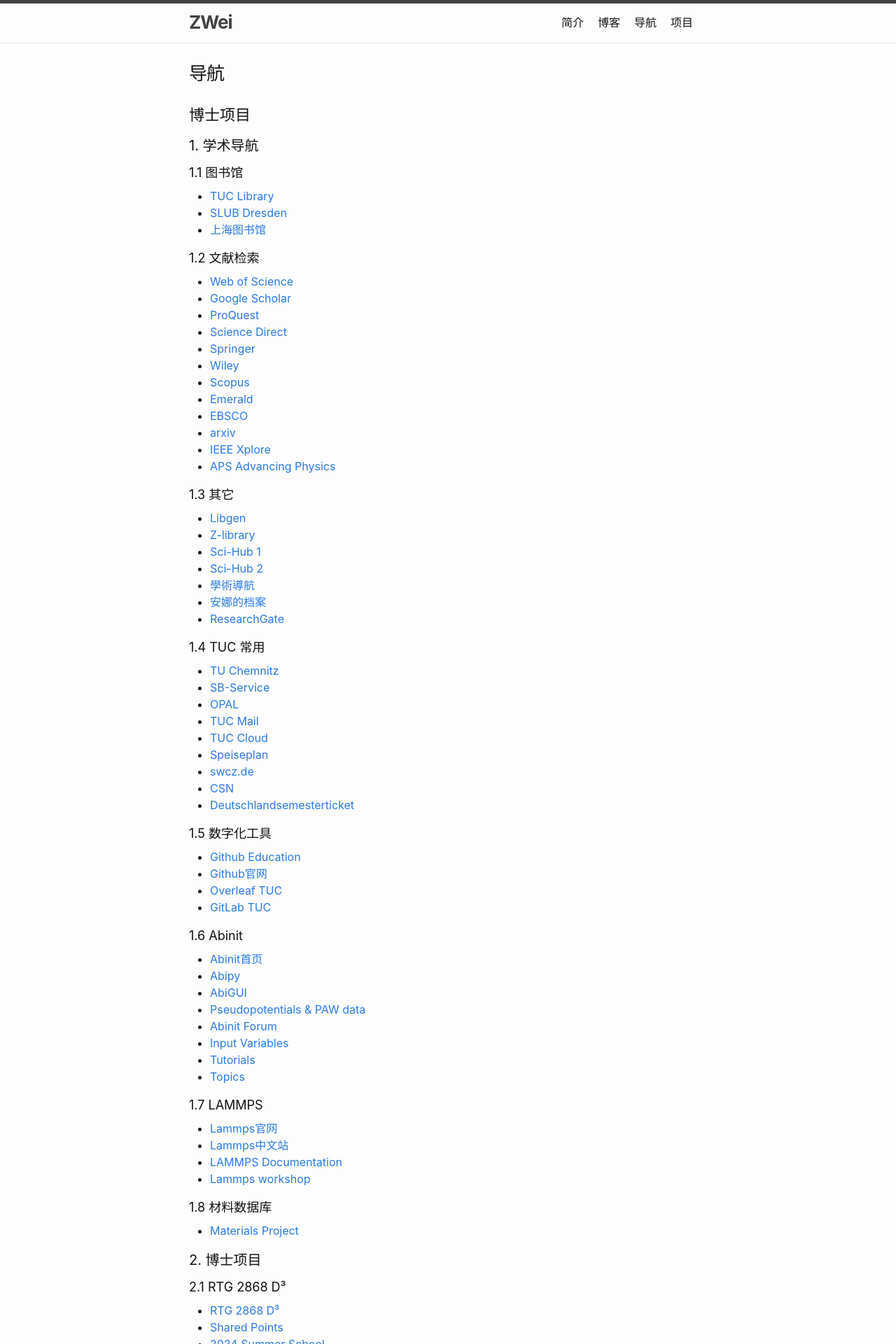
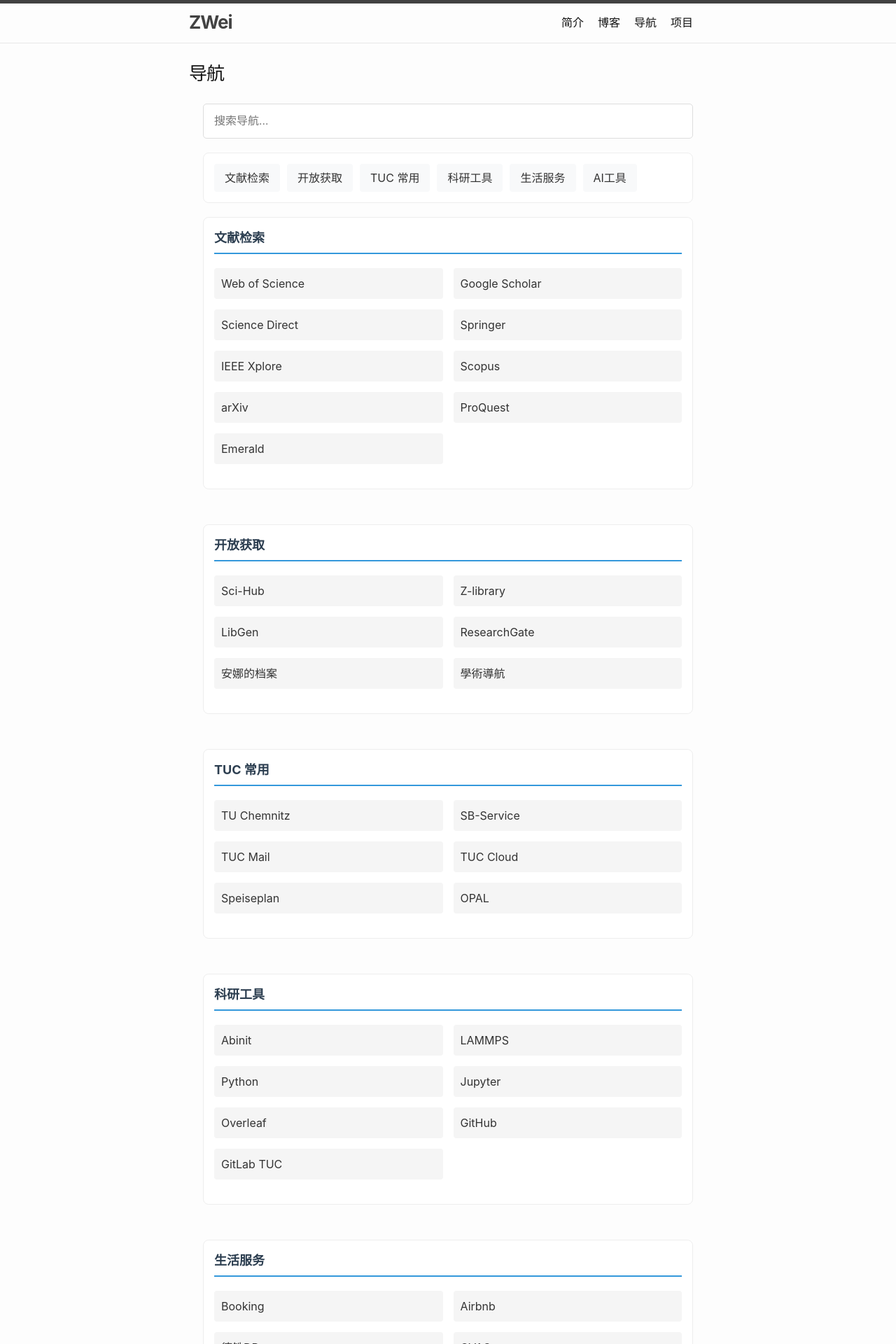
Before and after one commit to weizhengqing/navigation, a Jekyll site: the page built from _pages/nav.md, in a window 1280 px wide. Shown: the top 1920 px of the page at 70% size. Built offline with Jekyll 4.4.1, drawn with Linux system fonts in a browser that asks for light colours; some of the changed text lies outside the part shown.

Commit message:
update nav.md

```diff
--- a/_pages/nav.md
+++ b/_pages/nav.md
@@ -4,212 +4,129 @@
 permalink: /nav/
 ---
 
-## 博士项目
+<link rel="stylesheet" href="/assets/css/nav-style.css">
 
-### 1. 学术导航
+<div class="page-wrapper">
+  <div class="main-content">
+    <input type="text" class="search-box" id="searchBox" placeholder="搜索导航..." onkeyup="searchLinks()">
 
-#### 1.1 图书馆
-- [TUC Library](https://www.tu-chemnitz.de/ub/index.html.en#)
-- [SLUB Dresden](https://www.slub-dresden.de/)
-- [上海图书馆](https://z.library.sh.cn/next)
+    <div class="sidebar-nav">
+      <a href="#literature">文献检索</a>
+      <a href="#open-access">开放获取</a>
+      <a href="#tuc">TUC 常用</a>
+      <a href="#tools">科研工具</a>
+      <a href="#life">生活服务</a>
+      <a href="#ai">AI工具</a>
+    </div>
 
-#### 1.2 文献检索
-- [Web of Science](https://www.webofscience.com/wos/woscc/basic-search)
-- [Google Scholar](https://scholar.google.com/schhp?hl=en&as_sdt=0,5)
-- [ProQuest](https://www.proquest.com/?accountid=1)
-- [Science Direct](https://www.sciencedirect.com/)
-- [Springer](https://link.springer.com/)
-- [Wiley](https://onlinelibrary.wiley.com/)
-- [Scopus](https://www.scopus.com/search/form.uri?display=basic&zone=header&origin=searchbasic#basic)
-- [Emerald](https://www.emerald.com/insight/)
-- [EBSCO](https://www.ebsco.com/)
-- [arxiv](https://arxiv.org/)
-- [IEEE Xplore](https://ieeexplore.ieee.org/Xplore/home.jsp)
-- [APS Advancing Physics](https://www.aps.org/)
+    <div class="nav-container">
+      <div class="nav-section" id="literature">
+        <div class="nav-title">文献检索</div>
+        <div class="nav-links">
+          <a href="https://www.webofscience.com/" class="nav-link">Web of Science</a>
+          <a href="https://scholar.google.com/" class="nav-link">Google Scholar</a>
+          <a href="https://www.sciencedirect.com/" class="nav-link">Science Direct</a>
+          <a href="https://link.springer.com/" class="nav-link">Springer</a>
+          <a href="https://ieeexplore.ieee.org/" class="nav-link">IEEE Xplore</a>
+          <a href="https://www.scopus.com/" class="nav-link">Scopus</a>
+          <a href="https://arxiv.org/" class="nav-link">arXiv</a>
+          <a href="https://www.proquest.com/" class="nav-link">ProQuest</a>
+          <a href="https://www.emerald.com/insight/" class="nav-link">Emerald</a>
+        </div>
+      </div>
 
-#### 1.3 其它
-- [Libgen](https://libgen.is)
-- [Z-library](https://z-library.sk/)
-- [Sci-Hub 1](https://sci-hub.se)
-- [Sci-Hub 2](https://sci-hub.ee/)
-- [學術導航](https://ac.scmor.com/)
-- [安娜的档案](https://zh.annas-archive.li/)
-- [ResearchGate](https://www.researchgate.net/)
+      <div class="nav-section" id="open-access">
+        <div class="nav-title">开放获取</div>
+        <div class="nav-links">
+          <a href="https://sci-hub.se/" class="nav-link">Sci-Hub</a>
+          <a href="https://z-library.sk/" class="nav-link">Z-library</a>
+          <a href="https://libgen.is/" class="nav-link">LibGen</a>
+          <a href="https://www.researchgate.net/" class="nav-link">ResearchGate</a>
+          <a href="https://zh.annas-archive.li/" class="nav-link">安娜的档案</a>
+          <a href="https://ac.scmor.com/" class="nav-link">學術導航</a>
+        </div>
+      </div>
 
-#### 1.4 TUC 常用
-- [TU Chemnitz](http://www.library.sh.cn/)
-- [SB-Service](https://campus.tu-chemnitz.de/qisserver/pages/cs/sys/portal/hisinoneStartPage.faces?chco=y)
-- [OPAL](https://bildungsportal.sachsen.de/opal/home/?5&ajax=true)
-- [TUC Mail](https://mail.tu-chemnitz.de/SOGo/)
-- [TUC Cloud](https://tuc.cloud/index.php/apps/files/files)
-- [Speiseplan](https://www.swcz.de/bilderspeiseplan/)
-- [swcz.de](https://www.swcz.de/)
-- [CSN](https://www.csn.tu-chemnitz.de/secure/user/)
-- [Deutschlandsemesterticket](https://abo.ride-ticketing.de/app/subscription?partnerId=35e9b2855e1721fd6cb06488eb05ef80&bookingId=e24f7f9995f3ffe564ebc09304f7700b)
+      <div class="nav-section" id="tuc">
+        <div class="nav-title">TUC 常用</div>
+        <div class="nav-links">
+          <a href="https://www.tu-chemnitz.de/" class="nav-link">TU Chemnitz</a>
+          <a href="https://campus.tu-chemnitz.de/" class="nav-link">SB-Service</a>
+          <a href="https://mail.tu-chemnitz.de/" class="nav-link">TUC Mail</a>
+          <a href="https://tuc.cloud/" class="nav-link">TUC Cloud</a>
+          <a href="https://www.swcz.de/bilderspeiseplan/" class="nav-link">Speiseplan</a>
+          <a href="https://bildungsportal.sachsen.de/opal/" class="nav-link">OPAL</a>
+        </div>
+      </div>
 
-#### 1.5 数字化工具
-- [Github Education](https://education.github.com/learner/learn)
-- [Github官网](https://github.com/)
-- [Overleaf TUC](https://overleaf.hrz.tu-chemnitz.de/project)
-- [GitLab TUC](https://gitlab.hrz.tu-chemnitz.de/)
+      <div class="nav-section" id="tools">
+        <div class="nav-title">科研工具</div>
+        <div class="nav-links">
+          <a href="https://www.abinit.org/" class="nav-link">Abinit</a>
+          <a href="https://www.lammps.org/" class="nav-link">LAMMPS</a>
+          <a href="https://www.python.org/" class="nav-link">Python</a>
+          <a href="https://jupyter.org/" class="nav-link">Jupyter</a>
+          <a href="https://www.overleaf.com/" class="nav-link">Overleaf</a>
+          <a href="https://github.com/" class="nav-link">GitHub</a>
+          <a href="https://gitlab.hrz.tu-chemnitz.de/" class="nav-link">GitLab TUC</a>
+        </div>
+      </div>
 
-#### 1.6 Abinit
-- [Abinit首页](https://www.abinit.org/)
-- [Abipy](https://abinit.github.io/abipy/index.html#)
-- [AbiGUI](https://gui.abinit.org/)
-- [Pseudopotentials & PAW data](https://www.abinit.org/pseudopotential.html)
-- [Abinit Forum](https://discourse.abinit.org/)
-- [Input Variables](https://docs.abinit.org/variables/#A)
-- [Tutorials](https://docs.abinit.org/tutorial/)
-- [Topics](https://docs.abinit.org/topics/features/)
+      <div class="nav-section" id="life">
+        <div class="nav-title">生活服务</div>
+        <div class="nav-links">
+          <a href="https://www.booking.com/" class="nav-link">Booking</a>
+          <a href="https://www.airbnb.com/" class="nav-link">Airbnb</a>
+          <a href="https://www.bahn.de/" class="nav-link">德铁DB</a>
+          <a href="https://www.cvag.de/" class="nav-link">CVAG</a>
+          <a href="https://www.ctrip.com/" class="nav-link">携程</a>
+          <a href="https://www.skyscanner.de/" class="nav-link">Skyscanner</a>
+        </div>
+      </div>
 
-#### 1.7 LAMMPS
-- [Lammps官网](https://www.lammps.org/index.html#gsc.tab=0)
-- [Lammps中文站](https://lammpscnv2.vercel.app/)
-- [LAMMPS Documentation](https://docs.lammps.org/Manual.html#)
-- [Lammps workshop](https://www.lammps.org/workshops.html)
+      <div class="nav-section" id="ai">
+        <div class="nav-title">AI工具</div>
+        <div class="nav-links">
+          <a href="https://chat.openai.com/" class="nav-link">ChatGPT</a>
+          <a href="https://claude.ai/" class="nav-link">Claude</a>
+          <a href="https://www.perplexity.ai/" class="nav-link">Perplexity</a>
+        </div>
+      </div>
+    </div>
+  </div>
+</div>
 
-#### 1.8 材料数据库
-- [Materials Project](https://next-gen.materialsproject.org/)
+<script>
+function searchLinks() {
+  const searchText = document.getElementById('searchBox').value.toLowerCase();
+  const sections = document.getElementsByClassName('nav-section');
 
-### 2. 博士项目
+  for (let section of sections) {
+    const links = section.getElementsByClassName('nav-link');
+    let hasVisibleLinks = false;
 
-#### 2.1 RTG 2868 D³
-- [RTG 2868 D³](https://tu-dresden.de/ing/forschung/graduiertenkollegs/grk2868)
-- [Shared Points](https://sharepoint.tu-dresden.de/projects/DCube/SitePages/Home.aspx)
-- [2024 Summer School](https://summerschooldresden.science/materials40-2024D3.html)
+    for (let link of links) {
+      const text = link.textContent.toLowerCase();
+      if (text.includes(searchText)) {
+        link.style.display = 'block';
+        hasVisibleLinks = true;
+      } else {
+        link.style.display = 'none';
+      }
+    }
 
-#### 2.2 HPC
-- [Mainsim Dashboard](https://mainsim.etit.tu-chemnitz.de/#/)
-- [ZIH HPC Doc](https://doc.zih.tu-dresden.de/)
-- [TUD ZIH](https://tu-dresden.de/zih)
+    section.style.display = hasVisibleLinks ? 'block' : 'none';
+  }
+}
 
-#### 2.4 TU Dresden
-- [TU Dresden](https://tu-dresden.de/)
-
-#### 2.5 资助机构
-- [DFG](https://www.dfg.de/en/)
-
-### 3. Conferences
-- [Psi-k](https://psi-k.net/)
-- [MSE 2024](https://mse-congress.de/)
-- [MMM 2024](https://mmm2024.org/)
-
-### 4. Training and Learning
-- [Computational Materials Science (Autumn 2024)](https://bohrium.dp.tech/courses/1125570243?tab=courses)
-- [斯坦福大厨](https://space.bilibili.com/1111135013/video)
-- [《计算材料学》附件](http://www.materialssimulation.com/book)
-- [《计算材料学》油管](https://www.youtube.com/playlist?list=PLD-P7EYSYymE3InuIWWIZ3BMzGPTUpcp4)
-- [不会武功的老师傅](https://space.bilibili.com/491801834)
-- [朱老师讲VASP](https://space.bilibili.com/1690382481)
-- [天玑算-科研服务](https://space.bilibili.com/1436049964/channel/series)
-- [华算科技](https://space.bilibili.com/520163694)
-- [MS杨站长](https://space.bilibili.com/669166168)
-- [MIT Courses](https://professional.mit.edu/course-catalog/machine-learning-materials-informatics)
-
-## 德国生活
-
-### 1. 出行
-
-#### 1.1 住宿
-- [Booking.com](https://www.booking.com/)
-- [Hotels.com](https://de.hotels.com/)
-- [Airbnb](https://www.airbnb.com/)
-
-#### 1.2 订机票
-- [携程](https://www.ctrip.com/)
-- [Omio](https://www.omio.com/)
-- [Skyscanner](https://www.skyscanner.de/)
-
-#### 1.3 德国火车/汽车
-- [DB (Deutsche Bahn)](https://int.bahn.de/en)
-- [Flixbus](https://global.flixbus.com/)
-- [CVAG (Chemnitz)](https://www.cvag.de/)
-- [VMS (Chemnitz)](https://www.vms.de/)
-
-## 工具软件
-
-### 1. AI 工具
-
-#### 1.1 Chatbot
-- [ChatGPT](https://chatgpt.com/)
-- [Claude](https://claude.ai/new)
-- [Claude合集](https://kelaode.ai/)
-
-### 2. 论文写作
-
-#### 2.1 Latex
-- [Overleaf](https://www.overleaf.com/)
-- [Typst](https://typst.app/)
-- [Overleaf TUC](https://overleaf.hrz.tu-chemnitz.de/project)
-
-#### 2.2 Latex Tools
-- [Latexlive](https://www.latexlive.com/)
-- [Tables Generator](https://www.tablesgenerator.com/)
-- [Latex Tables](https://www.latex-tables.com/)
-- [Equation Editor](https://latexeditor.lagrida.com/)
-- [Equation Editor 2](https://www.tutorialspoint.com/latex_equation_editor.htm)
-- [Markdown Tables Generator](https://www.tablesgenerator.com/markdown_tables)
-- [TikzMaker](https://tikzmaker.com/editor)
-- [tikzit](https://tikzit.github.io/index.html)
-- [tikzcd](https://tikzcd.yichuanshen.de/)
-- [mathcha.io](https://www.mathcha.io/editor)
-
-#### 2.3 CTAN
-- [beamer](https://www.ctan.org/pkg/beamer)
-- [pgfplots](https://ctan.org/pkg/pgfplots?lang=de)
-- [pgf/TikZ](https://ctan.org/pkg/pgf?lang=de)
-
-#### 2.4 Latex References
-- [PGF/TikZ Manual](https://tikz.dev/)
-- [TikZ.net](https://tikz.net/)
-
-### 3. Programming
-
-#### 3.1 Python
-- [python](https://www.python.org/)
-- [PyPi](https://pypi.org/)
-- [numpy](https://numpy.org/)
-- [scipy](https://scipy.org/)
-- [Pandas](https://pandas.pydata.org/)
-- [Sympy](https://www.sympy.org/en/index.html)
-- [Jupyter Notebook](https://jupyter.org/)
-- [TensorFlow](https://www.tensorflow.org/)
-- [PyTorch](https://pytorch.org/)
-- [Scikit-learn](https://scikit-learn.org/stable/)
-- [Statsmodels](https://www.statsmodels.org/stable/index.html#)
-- [H5py](https://docs.h5py.org/en/stable/quick.html)
-- [Numba](https://numba.pydata.org/)
-- [PyLatex](https://jeltef.github.io/PyLaTeX/current/index.html#)
-
-### 4. 符号
-- [Unicode Table](https://symbl.cc/en/)
-- [symbols.com](https://www.symbols.com/)
-- [ASCII Code](https://theasciicode.com.ar/)
-- [html symbols](https://www.toptal.com/designers/htmlarrows/)
-- [emojipedia](https://emojipedia.org/)
-
-### 5. 模拟软件
-
-#### 5.1 DFT
-- [Abinit首页](https://www.abinit.org/)
-- [Abipy](https://abinit.github.io/abipy/index.html#)
-- [AbiGUI](https://gui.abinit.org/)
-- [Pseudopotentials & PAW data](https://www.abinit.org/pseudopotential.html)
-- [Abinit Forum](https://discourse.abinit.org/)
-- [Input Variables](https://docs.abinit.org/variables/#A)
-- [Tutorials](https://docs.abinit.org/tutorial/)
-- [Topics](https://docs.abinit.org/topics/features/)
-
-#### 5.2 MD
-- [LAMMPS](https://www.lammps.org/#gsc.tab=0)
-
-#### 5.3 建模
-- [ASE (Atomic Simulation Environment)](https://wiki.fysik.dtu.dk/ase/index.html)
-- [jmol](https://jmol.sourceforge.net/)
-
-#### 5.4 绘图
-- [gnuplot](http://www.gnuplot.info/)
-
-#### 5.5 机器学习
-- [scikit-learn](https://scikit-learn.org/stable/)
+// 平滑滚动
+document.querySelectorAll('.sidebar-nav a').forEach(anchor => {
+  anchor.addEventListener('click', function (e) {
+    e.preventDefault();
+    const targetId = this.getAttribute('href').slice(1);
+    document.getElementById(targetId).scrollIntoView({
+      behavior: 'smooth'
+    });
+  });
+});
+</script>
--- /dev/null
+++ b/assets/css/nav-style.css
@@ -0,0 +1,124 @@
+/* 左侧目录样式 */
+.page-wrapper {
+  margin: 20px auto;
+  max-width: 1200px;
+  padding: 0 20px;
+  box-sizing: border-box;
+}
+
+.main-content {
+  width: 100%;
+  box-sizing: border-box;
+}
+
+.search-box {
+  width: 100%;
+  padding: 15px;
+  margin-bottom: 20px;
+  border: 1px solid #ddd;
+  border-radius: 5px;
+  font-size: 16px;
+  box-sizing: border-box;
+  outline: none;
+}
+
+.sidebar-nav {
+  background: #fff;
+  border: 1px solid #eee;
+  border-radius: 8px;
+  padding: 15px;
+  margin-bottom: 20px;
+  display: flex;
+  flex-wrap: wrap;
+  gap: 10px;
+}
+
+.sidebar-nav a {
+  display: inline-block;
+  padding: 8px 15px;
+  color: #333;
+  text-decoration: none;
+  border-radius: 4px;
+  background: #f8f9fa;
+  transition: all 0.3s ease;
+}
+
+.sidebar-nav a:hover {
+  background: #e9ecef;
+  transform: translateY(-2px);
+}
+
+/* 主内容区域样式 */
+.nav-container {
+  display: flex;
+  flex-wrap: wrap;
+  gap: 20px;
+}
+
+.nav-section {
+  background: #fff;
+  border: 1px solid #eee;
+  border-radius: 8px;
+  padding: 15px;
+  width: 100%;
+}
+
+.nav-title {
+  font-size: 18px;
+  font-weight: bold;
+  margin-bottom: 15px;
+  color: #2c3e50;
+  border-bottom: 2px solid #3498db;
+  padding-bottom: 8px;
+}
+
+.nav-links {
+  display: grid;
+  grid-template-columns: repeat(3, 1fr);
+  gap: 15px;
+  width: 100%;
+}
+
+.nav-link {
+  display: block;
+  padding: 8px 15px;
+  background: #f8f9fa;
+  border-radius: 4px;
+  color: #333;
+  text-decoration: none;
+  transition: all 0.3s ease;
+  text-align: left;
+  white-space: nowrap;
+  overflow: hidden;
+  text-overflow: ellipsis;
+}
+
+.nav-link:hover {
+  background: #e9ecef;
+  transform: translateY(-2px);
+}
+
+/* 媒体查询，适应小屏幕 */
+@media screen and (max-width: 768px) {
+  .nav-links {
+    grid-template-columns: repeat(2, 1fr);
+  }
+
+  .page-wrapper {
+    padding: 0 10px;
+  }
+
+  .sidebar-nav {
+    padding: 10px;
+  }
+
+  .nav-section {
+    padding: 10px;
+  }
+}
+
+@media screen and (max-width: 480px) {
+  .nav-links {
+    grid-template-columns: 1fr;
+  }
+}
```
Also changed, not shown: 11 other files.
